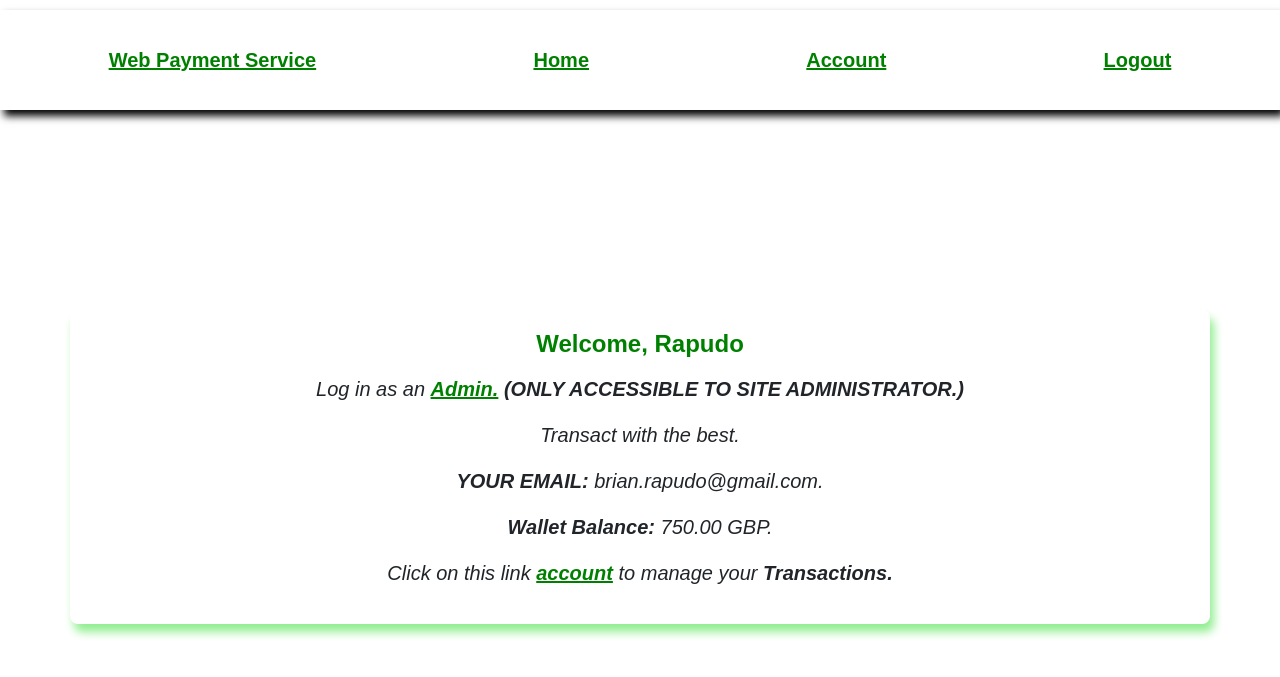
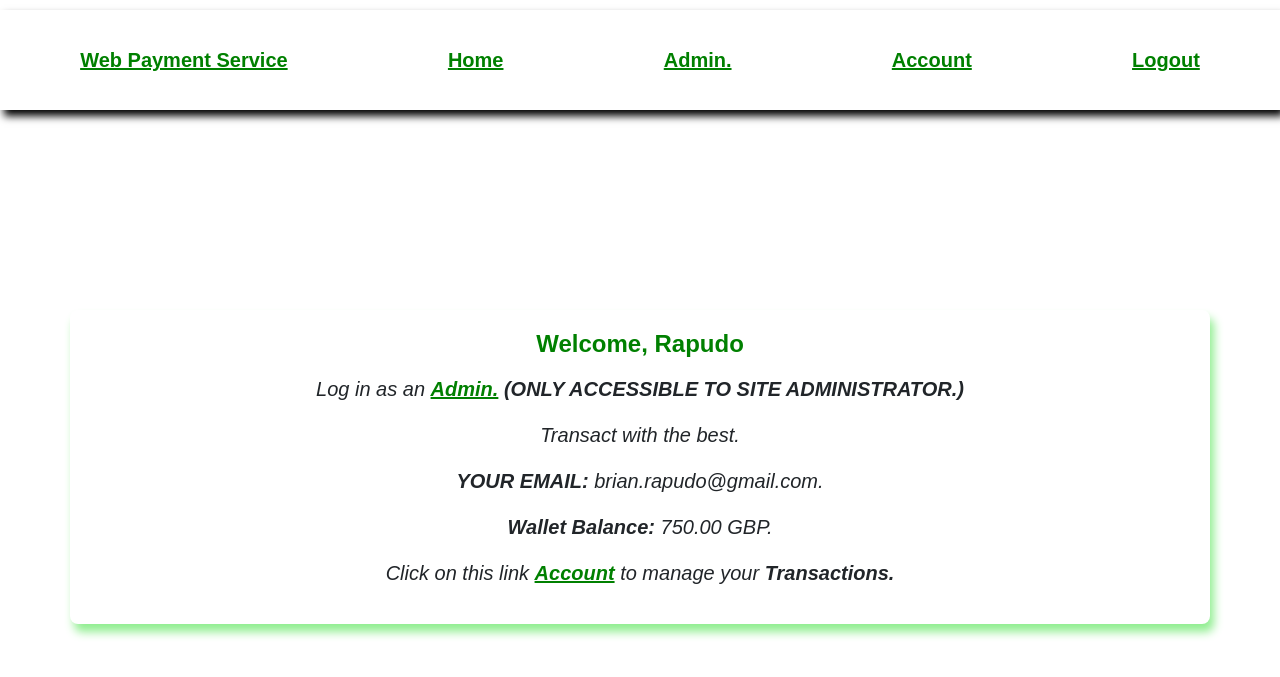
Before and after one commit to Rapudo-Brian/WebApps, a Django app: page /home/ in a window 1280 px wide. Shown: the top 677 px of the page. Run offline with Django 4.2, Linux system fonts and the light colour scheme; a user stored in the database is signed in.

Commit message:
modified home links

```diff
--- a/payapp/static/payapp/dashboard.css
+++ b/payapp/static/payapp/dashboard.css
@@ -129,7 +129,7 @@ footer {
 
     footer {
         font-size: 18px;
-        margin-top: 80px;
+        margin-top: 50px;
         padding: 6px;
     }
 }
--- a/register/templates/register/base.html
+++ b/register/templates/register/base.html
@@ -15,8 +15,9 @@
                             <a class="web-link" href="{% url 'home' %}">Web Payment Service</a>
                         {% if user.is_authenticated %}
                             <a class="home" href="{% url 'home' %}">Home</a>
-                            <a class="dashboard" href="{% url 'dashboard' %}">Account</a>
-                            <a class="logout" href="{% url 'logout' %}">Logout</a>
+                            <a href="{% url 'admin' %}">Admin.</a>
+                            <a href="{% url 'dashboard' %}">Account</a>
+                            <a href="{% url 'logout' %}">Logout</a>
                         {% else %}
                             <a class="nav-link" href="{% url 'login' %}">Login</a>
                             <a class="nav-link" href="{% url 'register' %}">Register</a>
--- a/register/templates/register/home.html
+++ b/register/templates/register/home.html
@@ -11,10 +11,10 @@
 {% block content %}
 <div class="container">
     <h2>Welcome, {{ user.username }}</h2>
-    <p>Log in as an  <a href="http://127.0.0.1:8000/admin/"><b>Admin.</b></a><b>    (<i>ONLY ACCESSIBLE TO SITE ADMINISTRATOR.)</i></b></p>
+    <p>Log in as an  <a href="{% url 'admin' %}"><b>Admin.</b></a><b>    (<i>ONLY ACCESSIBLE TO SITE ADMINISTRATOR.)</i></b></p>
     <p>Transact with the best.</p>
     <p><strong>YOUR EMAIL:</strong>   {{ user.email }}.</p>
     <p><strong>Wallet Balance:</strong>   {{ user.balance }} {{ user.currency }}.</p>
-    <p>Click on this link <a href="http://127.0.0.1:8000/payapp/dashboard/">account</a> to manage your <strong>Transactions.</strong></p>
+    <p>Click on this link <a href="{% url 'dashboard' %}">Account</a> to manage your <strong>Transactions.</strong></p>
 </div>
 {% endblock %}
```
